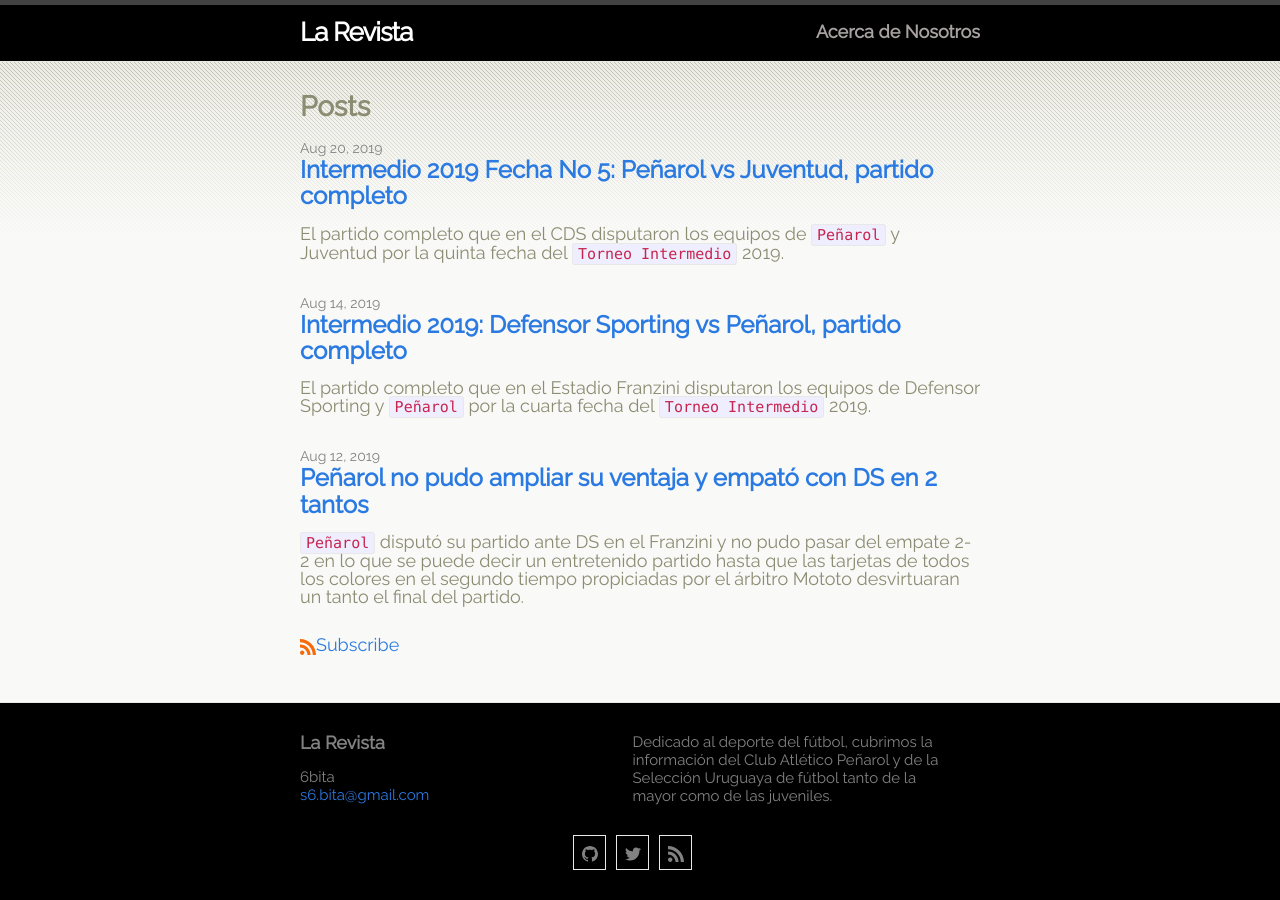
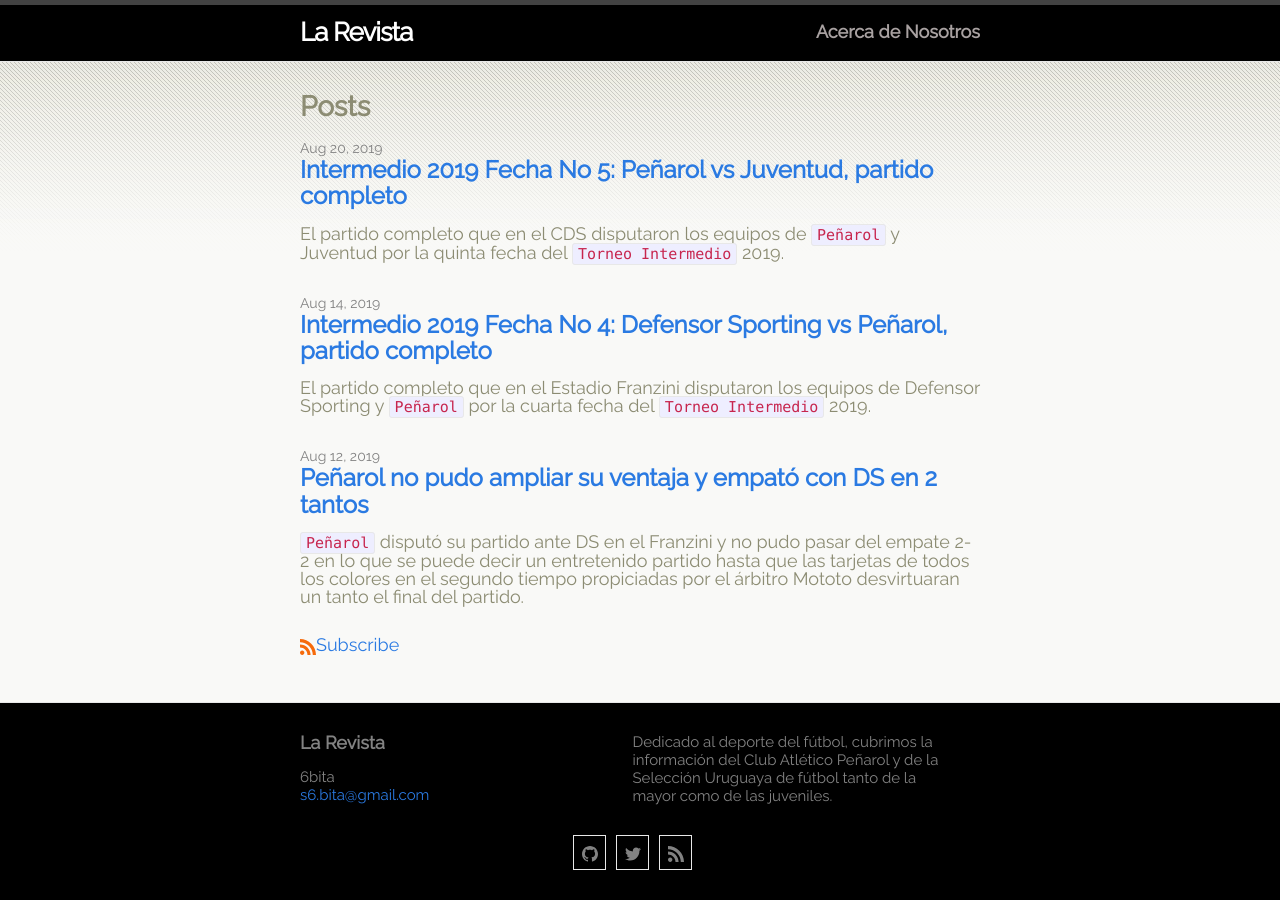
Before and after one commit to 6bita/magasinet, a Jekyll site: the page built from index.md, in a window 1280 px wide. Built offline with Jekyll 4.4.1, drawn with Linux system fonts in a browser that asks for light colours.

Commit message:
Update 2019-08-14-intermedio-2019-defensor-sporting-vs-penarol-partido-completo.md

```diff
--- a/_posts/2019-08-14-intermedio-2019-defensor-sporting-vs-penarol-partido-completo.md
+++ b/_posts/2019-08-14-intermedio-2019-defensor-sporting-vs-penarol-partido-completo.md
@@ -1,6 +1,6 @@
 ---
 layout: post
-title: "Intermedio 2019: Defensor Sporting vs Peñarol, partido completo"
+title: "Intermedio 2019 Fecha No 4: Defensor Sporting vs Peñarol, partido completo"
 name: "2019-08-14-intermedio-2019-defensor-sporting-vs-penarol-partido-completo.md"
 description: "El partido completo que en el Estadio Franzini disputaron los equipos de Defensor Sporting y Peñarol por la cuarta fecha del Torneo Intermedio 2019"
 ---
```
